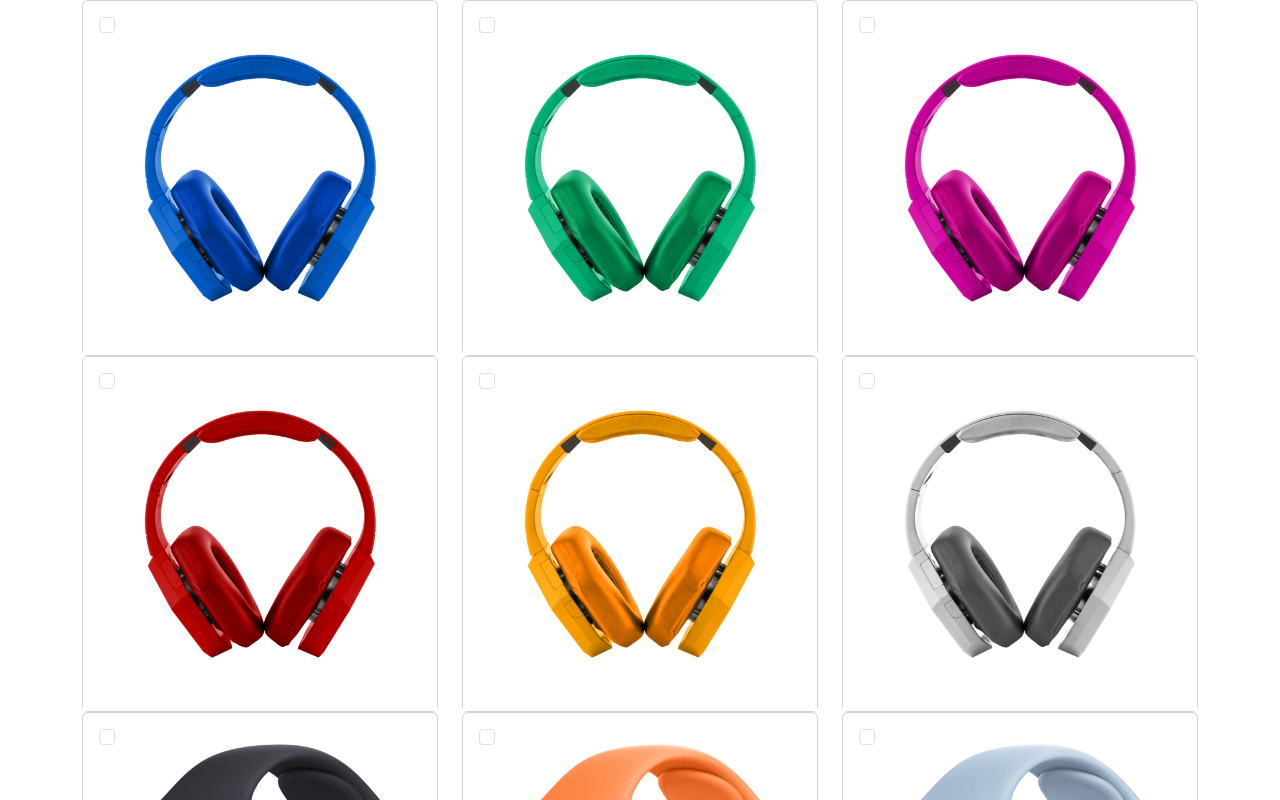
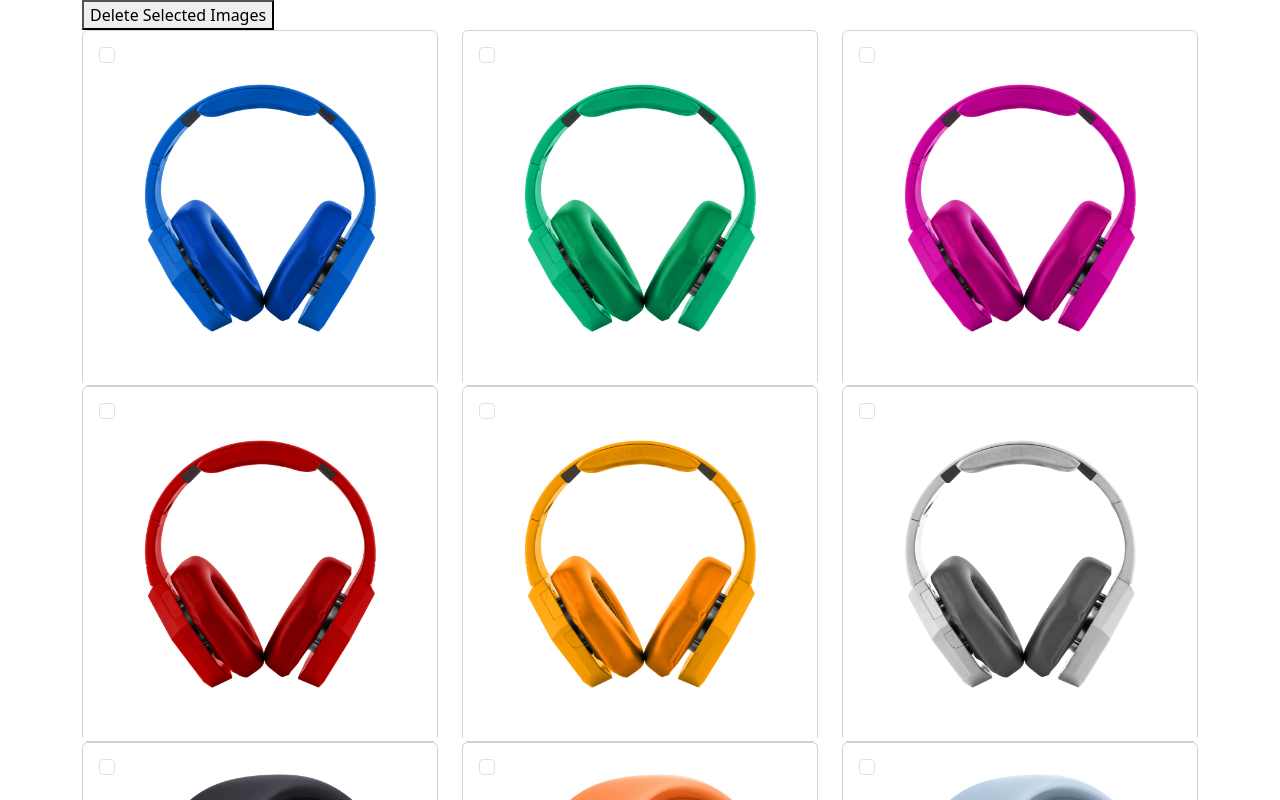
Before and after one commit to suparansharma/image-gallery-reactjs, a React (Create React App) app: page / in a window 1280 px wide. Shown: the top 800 px of the page. Built offline with nearby package versions, Linux system fonts and the light colour scheme.

Commit message:
selected images delected

```diff
--- a/src/App.js
+++ b/src/App.js
@@ -5,9 +5,9 @@ import { getImages } from './api';
 function App() {
   const [images, setImages] = useState([]);
   const [checkboxValues, setCheckboxValues] = useState({});
-  const [selectedImages, setSelectedImages] = useState([]);
-  console.log("checkboxValues", checkboxValues);
-  console.log("selectedImages", selectedImages);
+  const[selectedImages,setSelectedImages]= useState([]);
+  console.log("checkboxValues",checkboxValues);
+  console.log("selectedImages",selectedImages);
 
   useEffect(() => {
     getImages().then((data) => {
@@ -39,8 +39,25 @@ function App() {
     }
   };
 
+  const handleDelete = () => {
+    // Filter out the selected images from the images state
+    const updatedImages = images.filter((image) => !selectedImages.includes(image.id));
+
+    // Update the images state and clear the selectedImages state
+    setImages(updatedImages);
+    setSelectedImages([]);
+
+    // You can also update the checkboxValues state to reset the checkboxes
+    const updatedCheckboxValues = { ...checkboxValues };
+    selectedImages.forEach((id) => {
+      updatedCheckboxValues[id] = false;
+    });
+    setCheckboxValues(updatedCheckboxValues);
+  };
+
   return (
     <div className="container">
+      <button onClick={handleDelete}>Delete Selected Images</button>
       <div className="row">
         {images.map((image) => (
           <div className="col-4" key={image.id}>
```
